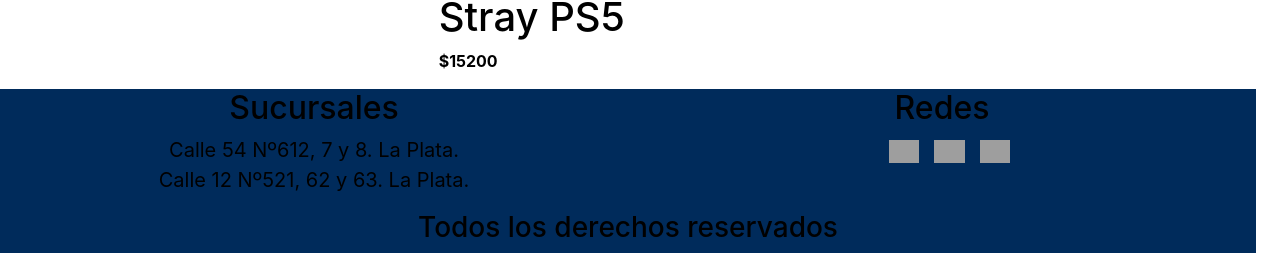
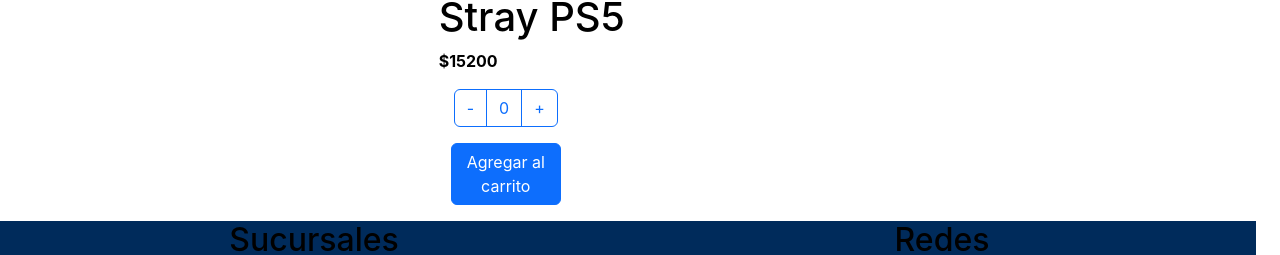
Before and after one commit to FacuFortunato/primera-entrega-react, a React (Create React App) app in the folder proyecto-react-athari/: page /item/1 in a window 1280 px wide. Shown: the part 407-662 px from the top of the page. Built offline with nearby package versions, Linux system fonts and the light colour scheme; grey boxes are pictures that could not be loaded.

Commit message:
corriginedo

```diff
--- a/proyecto-react-athari/public/json/arrayProductos.json
+++ b/proyecto-react-athari/public/json/arrayProductos.json
@@ -1,14 +1,14 @@
 [
-    {"id": 1, "nombre": "Stray PS5", "img": "https://ps4digitalargentina.com/files/images/productos/1655148656-stray-ps5-pre-orden-0.jpg", "categoria": "Juego PS5", "precio": 15200},
-    {"id": 2, "nombre": "Sackboy PS5", "img": "https://expressgame.com.ar/wp-content/uploads/2021/02/Sackboy.jpg", "categoria": "Juego PS5", "precio": 15000},
-    {"id": 3, "nombre": "Ghost Whire PS5", "img": "https://cashconverters.com.na/wp-content/uploads/sites/2/2022/09/Ghostwire-Tokyo-PS5.jpg", "categoria": "Juego PS5", "precio": 13900},
-    {"id": 4, "nombre": "FIFA 23 PS4", "img": "https://kalimagames.com/wp-content/uploads/2022/07/COVER-PS4-BORDES-RECTOS-6-750x914.png", "categoria": "Juego PS4", "precio": 14400},
-    {"id": 5, "nombre": "Ark PS4", "img": "https://dixgamer.com/wp-content/uploads/2017/02/ARK-Survival-Evolved-1-330x413.png", "categoria": "Juego PS4", "precio": 7500},
-    {"id": 6, "nombre": "Days Gone PS4", "img": "https://d3ugyf2ht6aenh.cloudfront.net/stores/001/067/161/products/days-gone-cover-web1-cc75846783fcd5ea7415778189461652-640-0.webp", "categoria": "Juego PS4", "precio": 5900},
-    {"id": 7, "nombre": "Auricular Alpha S", "img": "https://http2.mlstatic.com/D_NQ_NP_666386-MLA42129025433_062020-O.webp", "categoria": "Periféricos", "precio": 27000},
-    {"id": 8, "nombre": "Teclado Redragon Kumara", "img": "https://app.contabilium.com/files/explorer/16752/Productos-Servicios/concepto-6445266.jpg", "categoria": "Periféricos", "precio": 29000},
-    {"id": 9, "nombre": "Mouse Logitech G203", "img": "https://www.fullh4rd.com.ar/img/productos/Pics_Prod/mouse-logitech-g203-gaming-lightsync-black-910005793-0.jpg", "categoria": "Periféricos", "precio": 6000},
-    {"id": 10, "nombre": "Joystick PS4 camuflado", "img": "https://spacegamer.com.ar/img/Public/1058-producto-8084ff-130.jpg", "categoria": "Joystick", "precio": 26000},
-    {"id": 11, "nombre": "Dualsense PS5", "img": "https://www.naldo.com.ar/medias/Method-504724-1-515Wx515H?context=bWFzdGVyfGltYWdlc3wxNzIwNXxpbWFnZS9qcGVnfGltYWdlcy9oNTgvaDU3Lzk2MTI2MzYyOTExMDIuanBnfDkyYzI4ZjBkZjdlNDg1NGMyYzM4ODE3MmVhOWY5OGJmOGRiNDI3N2ZkMmE4MTE3NmJkYjJmMmMwOTdiOGM0YjY", "categoria": "Joystick", "precio": 22000},
-    {"id": 12, "nombre": "Joystick Xbox Series X", "img": "https://http2.mlstatic.com/D_NQ_NP_749977-MLA44330907675_122020-O.webp", "categoria": "Joystick", "precio": 35000}
+    {"id": 1, "nombre": "Stray PS5", "img": "https://ps4digitalargentina.com/files/images/productos/1655148656-stray-ps5-pre-orden-0.jpg", "categoria": "juego-ps5", "precio": 15200, "stock":10},
+    {"id": 2, "nombre": "Sackboy PS5", "img": "https://expressgame.com.ar/wp-content/uploads/2021/02/Sackboy.jpg", "categoria": "juego-ps5", "precio": 15000, "stock":10},
+    {"id": 3, "nombre": "Ghost Whire PS5", "img": "https://cashconverters.com.na/wp-content/uploads/sites/2/2022/09/Ghostwire-Tokyo-PS5.jpg", "categoria": "juego-ps5", "precio": 13900, "stock":10},
+    {"id": 4, "nombre": "FIFA 23 PS4", "img": "https://kalimagames.com/wp-content/uploads/2022/07/COVER-PS4-BORDES-RECTOS-6-750x914.png", "categoria": "juego-ps4", "precio": 14400, "stock":10},
+    {"id": 5, "nombre": "Ark PS4", "img": "https://dixgamer.com/wp-content/uploads/2017/02/ARK-Survival-Evolved-1-330x413.png", "categoria": "juego-ps4", "precio": 7500, "stock":10},
+    {"id": 6, "nombre": "Days Gone PS4", "img": "https://d3ugyf2ht6aenh.cloudfront.net/stores/001/067/161/products/days-gone-cover-web1-cc75846783fcd5ea7415778189461652-640-0.webp", "categoria": "juego-ps4", "precio": 5900, "stock":10},
+    {"id": 7, "nombre": "Auricular Alpha S", "img": "https://http2.mlstatic.com/D_NQ_NP_666386-MLA42129025433_062020-O.webp", "categoria": "perifericos", "precio": 27000, "stock":10},
+    {"id": 8, "nombre": "Teclado Redragon Kumara", "img": "https://app.contabilium.com/files/explorer/16752/Productos-Servicios/concepto-6445266.jpg", "categoria": "perifericos", "precio": 29000, "stock":10},
+    {"id": 9, "nombre": "Mouse Logitech G203", "img": "https://www.fullh4rd.com.ar/img/productos/Pics_Prod/mouse-logitech-g203-gaming-lightsync-black-910005793-0.jpg", "categoria": "perifericos", "precio": 6000, "stock":10},
+    {"id": 10, "nombre": "Joystick PS4 camuflado", "img": "https://spacegamer.com.ar/img/Public/1058-producto-8084ff-130.jpg", "categoria": "joystick", "precio": 26000, "stock":10},
+    {"id": 11, "nombre": "Dualsense PS5", "img": "https://www.naldo.com.ar/medias/Method-504724-1-515Wx515H?context=bWFzdGVyfGltYWdlc3wxNzIwNXxpbWFnZS9qcGVnfGltYWdlcy9oNTgvaDU3Lzk2MTI2MzYyOTExMDIuanBnfDkyYzI4ZjBkZjdlNDg1NGMyYzM4ODE3MmVhOWY5OGJmOGRiNDI3N2ZkMmE4MTE3NmJkYjJmMmMwOTdiOGM0YjY", "categoria": "joystick", "precio": 22000},
+    {"id": 12, "nombre": "Joystick Xbox Series X", "img": "https://http2.mlstatic.com/D_NQ_NP_749977-MLA44330907675_122020-O.webp", "categoria": "joystick", "precio": 35000, "stock":10}
 ]
--- a/proyecto-react-athari/src/components/Item.jsx
+++ b/proyecto-react-athari/src/components/Item.jsx
@@ -12,7 +12,6 @@
                     <div className="card-body">
                         <p className="card-text">
                             {item.nombre}<br/><em>$ {item.precio}</em>
-                            <button name="button" className="boton-compra"> Añadir al carrito</button>
                         </p>
                     </div>
                 </div>
--- /dev/null
+++ b/proyecto-react-athari/src/components/ItemCount.jsx
@@ -0,0 +1,53 @@
+import React, { useState } from "react";
+
+
+const ItemCount = ({stock}) =>{
+
+    const [counter, setCounter] = useState(0);
+    const [stockActual, setStockActual] = useState (stock);
+
+    const incrementarStock = () => {
+
+        if(counter < stockActual) {
+            setCounter (counter + 1);
+        }
+    }
+
+    const decrementarStock = () =>{
+
+        if (counter > 0){
+            setCounter (counter - 1);
+        }
+    }
+
+    const onAdd = () => {
+
+        if (counter <= stockActual){
+            console.log("Agregaste " + counter + " productosal carrito");
+            setStockActual (stockActual - counter);
+            setCounter (0);
+        }
+
+    }
+
+    return (
+        <div className="container text-center">
+            <div className="row mb-3">
+                <div className="col-md-4">
+                <div className="btn-group" role="group" aria-label="Basic outlined example">
+                    <button type="button" className="btn btn-outline-primary" onClick={decrementarStock}>-</button>
+                    <button type="button" className="btn btn-outline-primary">{counter}</button>
+                    <button type="button" className="btn btn-outline-primary" onClick={incrementarStock}>+</button>
+                    </div>
+                </div>
+            </div>
+            <div className="row mb-3">
+                <div className="col-md-4">
+                    <button className="btn btn-primary" onClick={onAdd}>Agregar al carrito</button>
+                </div>
+            </div>
+        </div>
+    )
+};
+
+export default ItemCount;
--- a/proyecto-react-athari/src/components/ItemDetail.jsx
+++ b/proyecto-react-athari/src/components/ItemDetail.jsx
@@ -1,4 +1,5 @@
 import React from "react";
+import ItemCount from "./ItemCount";
 
 const ItemDetail = ({item}) => {
 
@@ -9,6 +10,8 @@
                 <img src={item.img} alt={item.nombre} />
                 <h1>{item.nombre}</h1>
                 <p><b>${item.precio}</b></p>
+                <div> <ItemCount stock={10} /> </div>
+                {/* Item count  item.stock    - stock + */}
             </div>
         </div>
     )
--- a/proyecto-react-athari/src/components/ItemDetailContainer.jsx
+++ b/proyecto-react-athari/src/components/ItemDetailContainer.jsx
@@ -13,10 +13,9 @@
 
         const fetchProductos = () => {
 
-            const response = fetch("../json/arrayProductos.json")
-            .then(response => response.json())
-            .then(productos => setItems(productos.find (item => item.id === parseInt(id))))
-
+            fetch("../json/arrayProductos.json")
+                .then(response => response.json())
+                .then(productos => setItems(productos.find (item => item.id === parseInt(id))))
 
         }
 
--- a/proyecto-react-athari/src/components/ItemListContainer.jsx
+++ b/proyecto-react-athari/src/components/ItemListContainer.jsx
@@ -13,9 +13,9 @@
 
         const fetchProductos = () => {
 
-            const response = fetch("../json/arrayProductos.json")
-            .then(response => response.json())
-            .then(productos => id ? setItems(productos.filter(item => item.categoria === id)) : setItems (productos))
+            fetch("../json/arrayProductos.json")
+                .then(response => response.json())
+                .then(productos => id ? setItems(productos.filter(item => item.categoria === id)) : setItems (productos))
 
         }
 
--- a/proyecto-react-athari/src/components/Navbar.jsx
+++ b/proyecto-react-athari/src/components/Navbar.jsx
@@ -16,9 +16,9 @@
                             </button>
                             <div className="collapse navbar-collapse" id="navbarNavAltMarkup">
                                 <div className="navbar-nav">
-                                        <NavLink className="nav-link active" aria-current="page" to={"/category/juegos-ps4"}>Juegos PS4</NavLink>
-                                        <NavLink className="nav-link" to={"/category/juegos-ps5"}>Juegos PS5</NavLink>
-                                        <NavLink className="nav-link" to={"/category/consolas"}>Joysticks</NavLink>
+                                        <NavLink className="nav-link active" aria-current="page" to={"/category/juego-ps4"}>Juegos PS4</NavLink>
+                                        <NavLink className="nav-link" to={"/category/juego-ps5"}>Juegos PS5</NavLink>
+                                        <NavLink className="nav-link" to={"/category/joystick"}>Joysticks</NavLink>
                                         <NavLink className="nav-link" to={"/category/perifericos"}>Periféricos</NavLink>
                                 </div>
                                 </div>
```
